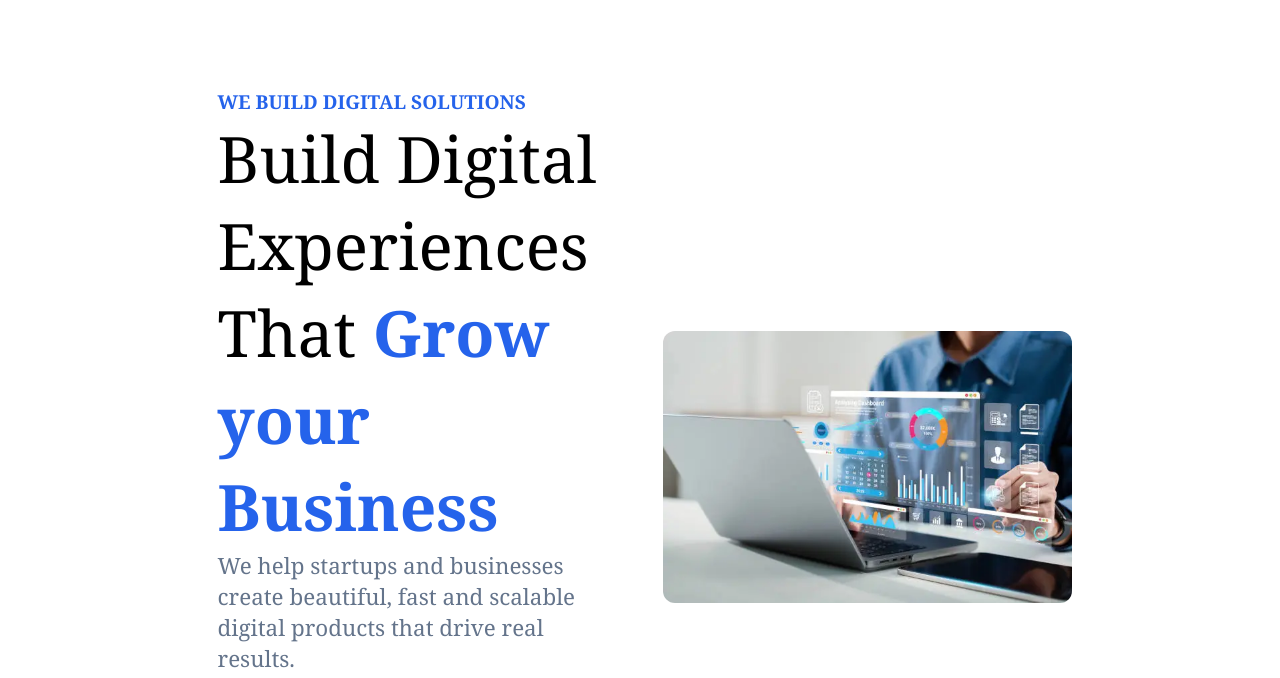
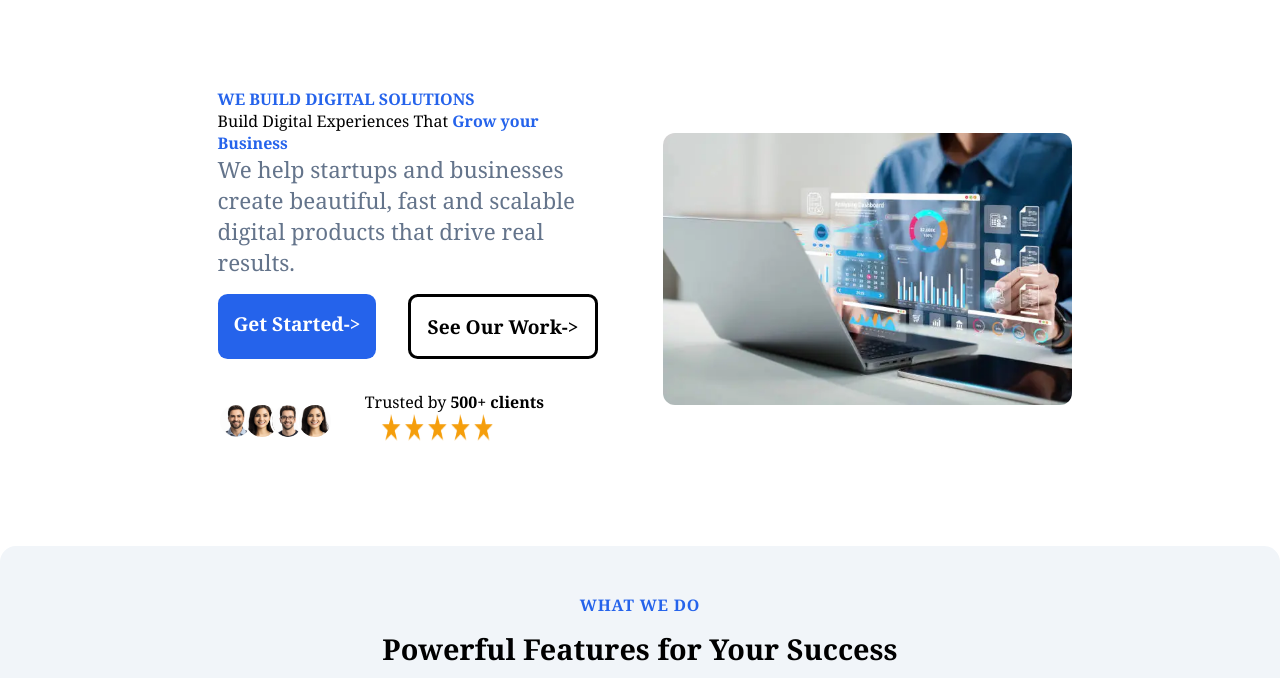
Before and after one commit to hamnariaz208/Nexa-Digital-Solutions, a plain HTML site: page index.html in a window 1280 px wide. Shown: the part 116-794 px from the top of the page. Drawn offline with Linux system fonts and the light colour scheme.

Commit message:
Update style.css

```diff
--- a/style.css
+++ b/style.css
@@ -95,17 +95,17 @@ body {
 }
 .Herosection .leftbox .hero-subheading{
     color: var(--primary-color);
-    font-size: 1.2rem;
+    font-size: 1rem;
     font-weight: bold;
 }
 .Herosection .leftbox .hero-heading span{
-     font-size: 4rem;
+     font-size: rem;
 }
 
 .Herosection .leftbox .hero-heading span:last-child{
     color: var(--primary-color);
     font-weight: bold;
-    font-size: 4rem;
+    font-size: rem;
 }
 
 
```
